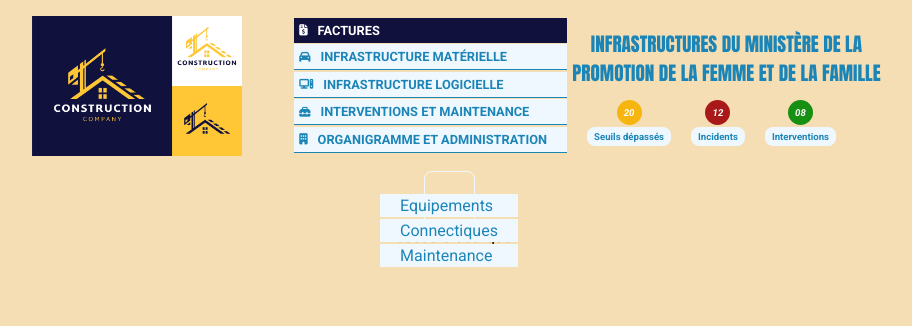
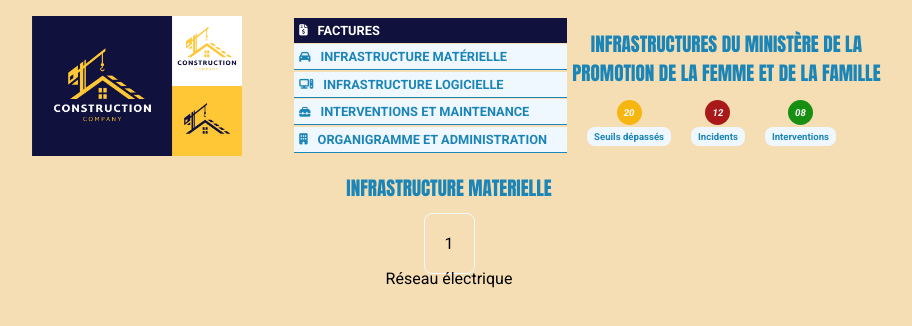
Before and after one commit to puepi/zinfrass, a React (Vite) app: page /large/materiel in a window 1280 px wide. Shown: the top 326 px of the page, without its empty margins (191-1103 px from the left). Built offline with nearby package versions, Linux system fonts and the light colour scheme.

Commit message:
new updates

```diff
--- a/src/components/SmallMenu.jsx
+++ b/src/components/SmallMenu.jsx
@@ -14,5 +14,6 @@ export default function SmallMenu() {
                 <li>Maintenance</li>
             </ul>
         </div>
+
     )
 }
--- a/src/components/small-menu.css
+++ b/src/components/small-menu.css
@@ -2,8 +2,8 @@
     display: flex;
     flex-direction: column;
     align-items: center;
+    margin-top: 2rem;
     position: relative;
-    margin-top: 2rem;
 }
 
 .submenu {
@@ -11,6 +11,9 @@
     margin: 0;
     padding: 0;
     position: absolute;
+    top: -20px;
+    display: none;
+    transition: display 0.5s ease-in;
 }
 
 .submenu li {
@@ -26,5 +29,8 @@
     border: 1px solid aliceblue;
 }
 
+.glass:hover+p+.submenu {
+    display: block;
+}
 
-.glass:hover {}
+/**/
--- a/src/index.jsx
+++ b/src/index.jsx
@@ -23,6 +23,7 @@ import InterventionsSave from "./pages/maintenance/InterventionsSave";
 import MaintenanceShow from "./pages/maintenance/MaintenanceShow";
 import EquipementsDeplacer from "./pages/materiels/equipements/EquipementsDeplacer";
 import SmallMenu from "./components/SmallMenu";
+import InfrastructureMaterielle from "./pages/big-picture/inf_materielle/InfrastructureMaterielle";
 
 function App() {
     return (
@@ -49,7 +50,7 @@ function App() {
                 <Route path="/maintenance/incidents/save" element={<IncidentsSave />} />
                 <Route path="/maintenance/interventions/save" element={<InterventionsSave />} />
                 <Route path="/maintenance/show" element={<MaintenanceShow />} />
-                <Route path="/large/materiel" element={<SmallMenu />} />
+                <Route path="/large/materiel" element={<InfrastructureMaterielle />} />
             </Routes>
         </BrowserRouter>
     )
--- a/src/pages/big-picture/inf_materielle/InfrastructureMaterielle.jsx
+++ b/src/pages/big-picture/inf_materielle/InfrastructureMaterielle.jsx
@@ -6,6 +6,8 @@ export default function InfrastructureMaterielle() {
         <>
             <h1>INFRASTRUCTURE MATERIELLE</h1>
             <SmallMenu />
+
+
         </>
     )
 }
```
